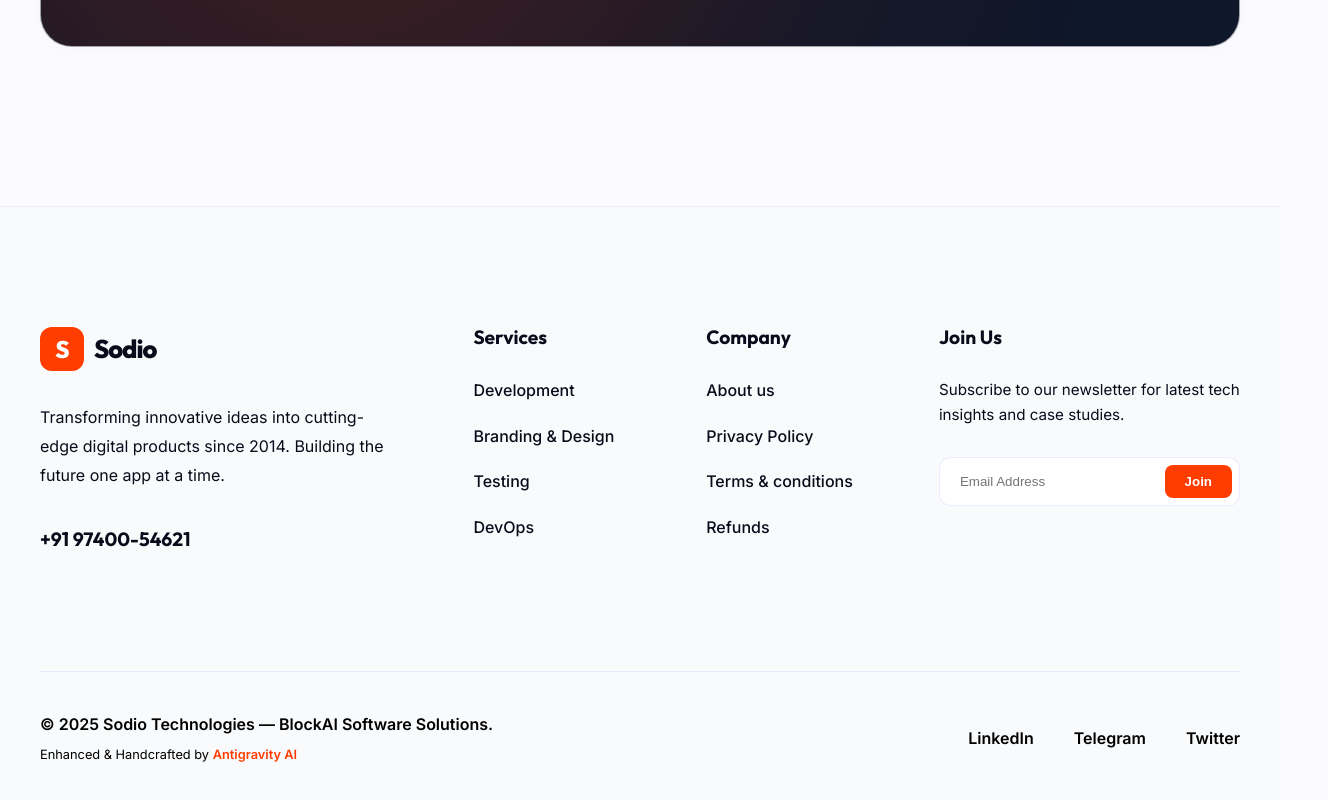
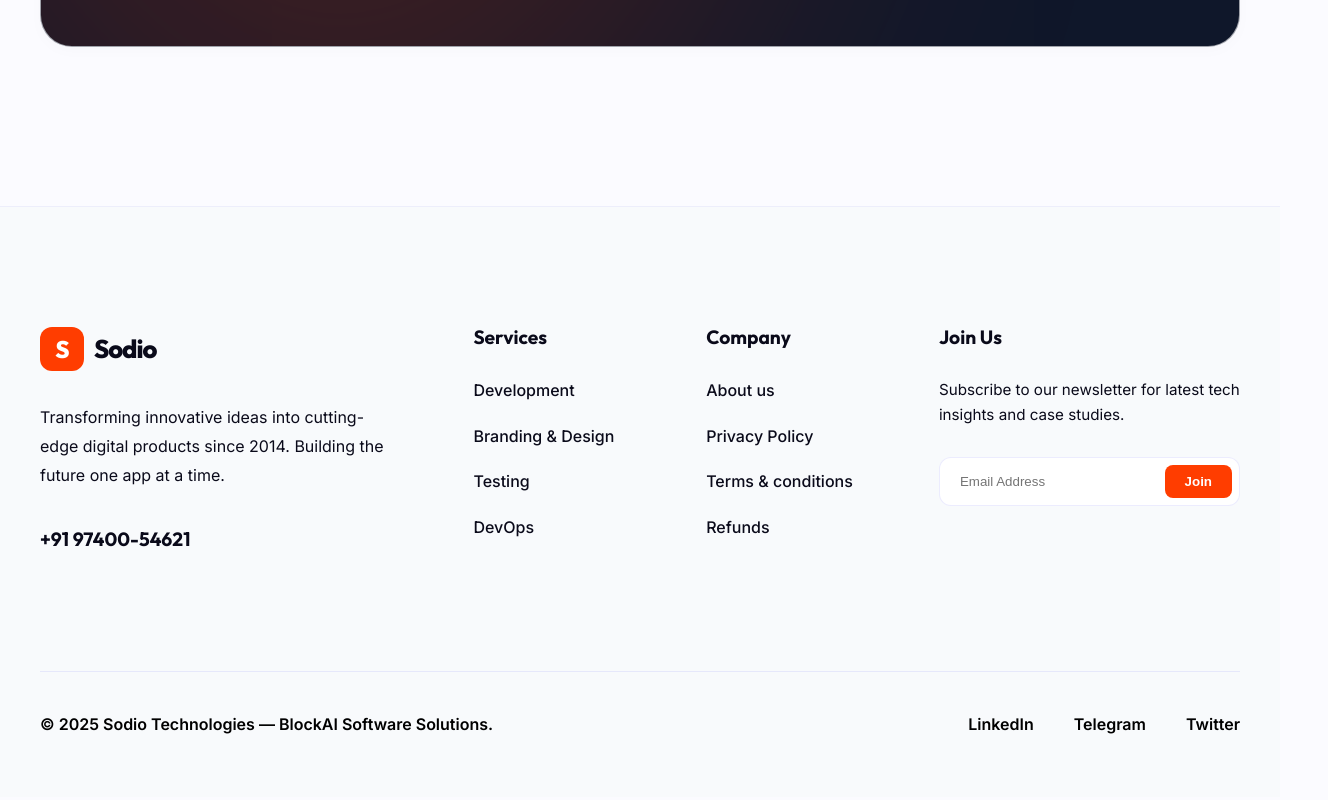
Before and after one commit to Abuzar7024/sudo_landing_page, a React (Vite) app: page / in a window 1280 px wide. Shown: the part 7206-8006 px from the top of the page, 1328 px wide, since content can reach past the window. Built offline with nearby package versions, Linux system fonts and the light colour scheme.

Commit message:
Remove AI credit from footer

```diff
--- a/src/App.jsx
+++ b/src/App.jsx
@@ -400,12 +400,7 @@ function App() {
           </div>
 
           <div style={{ marginTop: 120, paddingTop: 40, borderTop: '1px solid var(--border-light)', display: 'flex', justifyContent: 'space-between', alignItems: 'center', color: '#000', fontWeight: 600 }}>
-            <div style={{ display: 'flex', flexDirection: 'column', gap: 8 }}>
-              <span>© 2025 Sodio Technologies — BlockAI Software Solutions.</span>
-              <span className="text-muted" style={{ fontSize: '0.8rem', fontWeight: 400 }}>
-                Enhanced & Handcrafted by <span style={{ color: '#ff3d00', fontWeight: 700 }}>Antigravity AI</span>
-              </span>
-            </div>
+            <span>© 2025 Sodio Technologies — BlockAI Software Solutions.</span>
             <div style={{ display: 'flex', gap: 40 }}>
               <a href="#" style={{ color: '#000', textDecoration: 'none' }}>LinkedIn</a>
               <a href="#" style={{ color: '#000', textDecoration: 'none' }}>Telegram</a>
```
